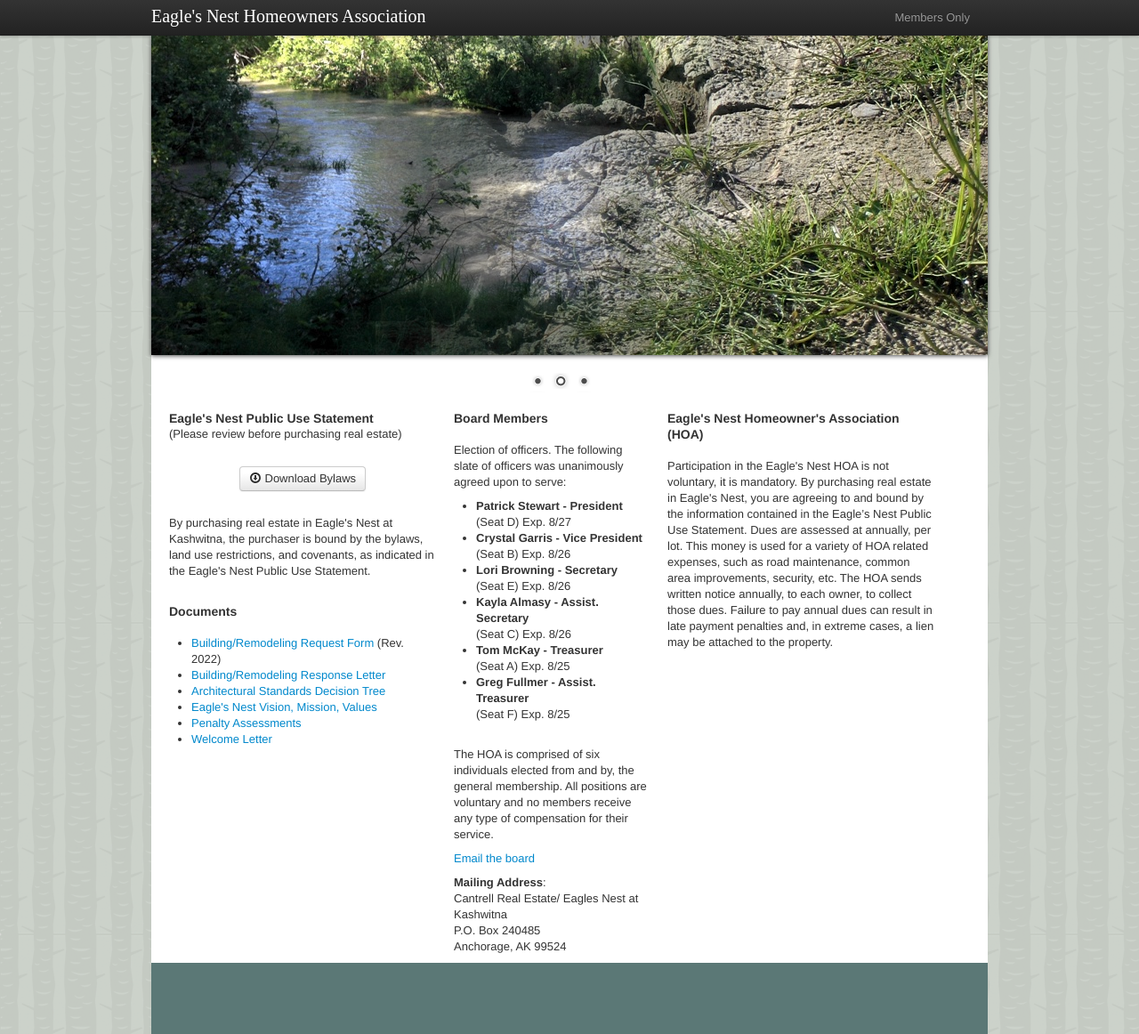
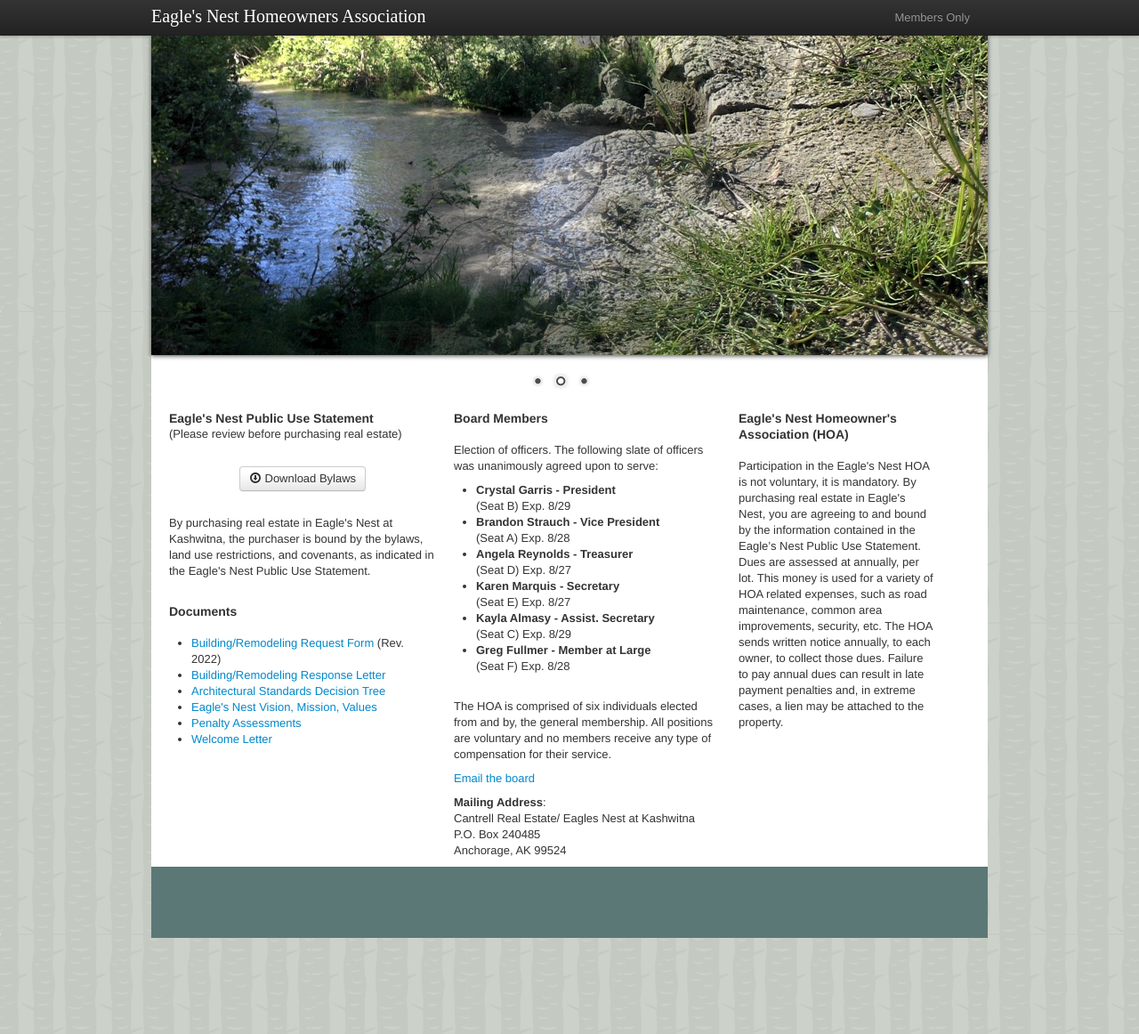
Before and after one commit to thesurlydev/eaglesnest-hoa.net, a Jekyll site: the page built from index.markdown, in a window 1280 px wide and 1162 px high. Shown: the whole window at 89% size. Built offline with Jekyll 4.4.1, drawn with Linux system fonts in a browser that asks for light colours; some web fonts are replaced.

Commit message:
Update board members

```diff
--- a/index.markdown
+++ b/index.markdown
@@ -26,24 +26,24 @@ title: Eagle's Nest Homeowners Association
                 </ul>
                 <br>
             </div>
-            <div class="span3">
+            <div class="span4">
                 <h4>Board Members</h4>
                 <br>
                 <p>Election of officers. The following slate of officers was unanimously agreed upon to serve:</p>
                 <ul>
-                    <li><strong>Patrick Stewart - President</strong><br/>(Seat D) Exp. 8/27</li>
-                    <li><strong>Crystal Garris - Vice President</strong><br/>(Seat B) Exp. 8/26</li>
-                    <li><strong>Lori Browning - Secretary</strong><br/>(Seat E) Exp. 8/26</li>
-                    <li><strong>Kayla Almasy - Assist. Secretary</strong><br/>(Seat C) Exp. 8/26</li>
-                    <li><strong>Tom McKay - Treasurer</strong><br/>(Seat A) Exp. 8/25</li>
-                    <li><strong>Greg Fullmer - Assist. Treasurer</strong><br/>(Seat F) Exp. 8/25</li>
+                    <li><strong>Crystal Garris - President</strong><br/>(Seat B) Exp. 8/29</li>
+                    <li><strong>Brandon Strauch - Vice President</strong><br/>(Seat A) Exp. 8/28</li>
+                    <li><strong>Angela Reynolds - Treasurer</strong><br/>(Seat D) Exp. 8/27</li>
+                    <li><strong>Karen Marquis - Secretary</strong><br/>(Seat E) Exp. 8/27</li>
+                    <li><strong>Kayla Almasy - Assist. Secretary</strong><br/>(Seat C) Exp. 8/29</li>
+                    <li><strong>Greg Fullmer - Member at Large</strong><br/>(Seat F) Exp. 8/28</li>
                 </ul>
                 <br>
                 <p>The HOA is comprised of six individuals elected from and by, the general membership. All positions are voluntary and no members receive any type of compensation for their service.</p>
                 <p><a href="mailto:board@eaglesnest-hoa.net">Email the board</a></p>
                 <p><strong>Mailing Address</strong>:<br/>Cantrell Real Estate/ Eagles Nest at Kashwitna<br/>P.O. Box 240485<br>Anchorage, AK 99524</p>
             </div>
-            <div class="span4">
+            <div class="span3">
          		<h4>Eagle's Nest Homeowner's Association (HOA)</h4>
          		 <br>
                  <p>Participation in the Eagle's Nest HOA is not voluntary, it is mandatory. By purchasing real estate in Eagle's Nest, you are agreeing to and bound by the information contained in the Eagle’s Nest Public Use Statement. Dues are assessed at annually, per lot. This money is used for a variety of HOA related expenses, such as road maintenance, common area improvements, security, etc. The HOA sends written notice annually, to each owner, to collect those dues. Failure to pay annual dues can result in late payment penalties and, in extreme cases, a lien may be attached to the property.</p>
```
